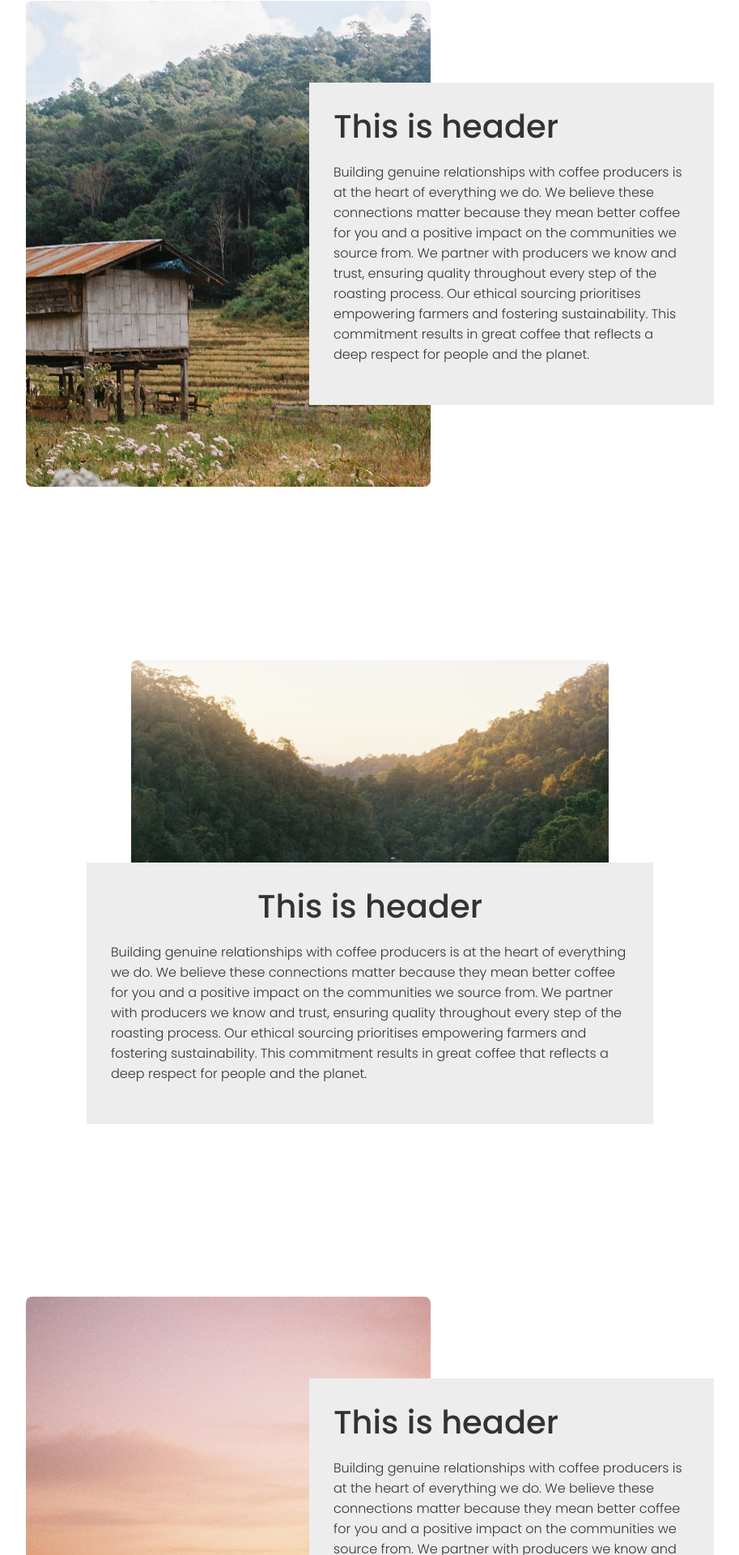
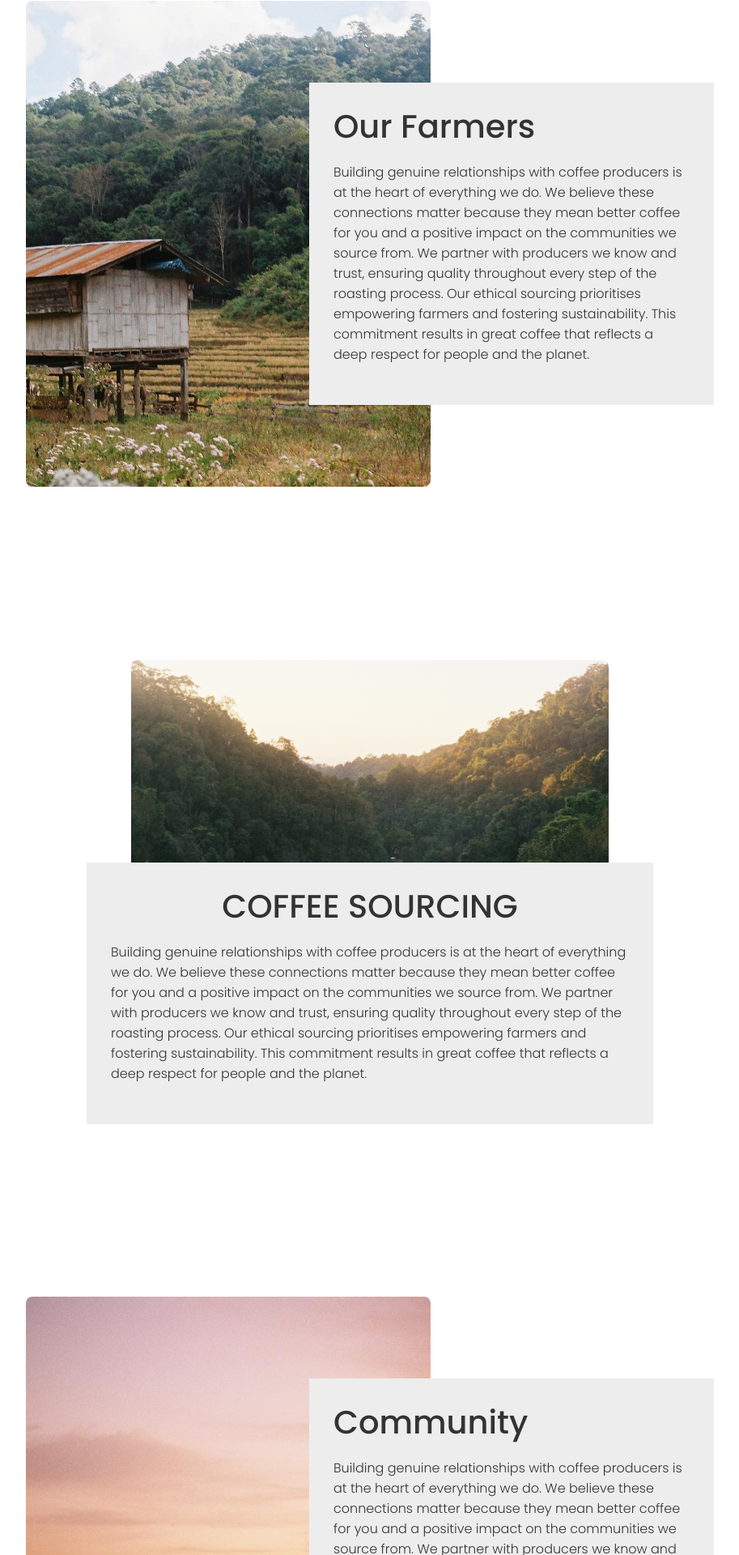
Before and after one commit to pursaaaa/coffee_front, a React (Create React App) app: page /story in a window 1280 px wide. Shown: the part 918-2838 px from the top of the page at 81% size, without its empty margins (183-1096 px from the left). Built offline with nearby package versions, Linux system fonts and the light colour scheme.

Commit message:
change story topic

```diff
--- a/src/pages/Story.js
+++ b/src/pages/Story.js
@@ -44,7 +44,7 @@ function Story() {
         <img src="/story2.JPG" alt="story" className="left" data-aos='fade-right' data-aos-duration='1500'></img>
             <div className="right" data-aos='fade-left' data-aos-duration='1500'>
                 <div className="story-content">
-                    <h1>This is header</h1>
+                    <h1>Our Farmers</h1>
                     <p>Building genuine relationships with coffee producers is at the heart of everything we do. We believe these connections matter because they mean better coffee for you and a positive impact on the communities we source from. We partner with producers we know and trust, ensuring quality throughout every step of the roasting process. Our ethical sourcing prioritises empowering farmers and fostering sustainability. This commitment results in great coffee that reflects a deep respect for people and the planet.</p>
                 </div>
             </div>
@@ -56,7 +56,7 @@ function Story() {
             <img src="/000071.JPEG" alt="story1" className="top-story-img" data-aos='fade-up' data-aos-duration='1500'></img>
             <div className="bottom-story-text" data-aos='fade-up' data-aos-duration='1500'>
                 <div className="story-content">
-                    <h1>This is header</h1>
+                    <h1>COFFEE SOURCING</h1>
                     <p>Building genuine relationships with coffee producers is at the heart of everything we do. We believe these connections matter because they mean better coffee for you and a positive impact on the communities we source from. We partner with producers we know and trust, ensuring quality throughout every step of the roasting process. Our ethical sourcing prioritises empowering farmers and fostering sustainability. This commitment results in great coffee that reflects a deep respect for people and the planet.</p>
                 </div>
             </div>
@@ -69,7 +69,7 @@ function Story() {
             <img src="/story1.JPG" alt="story2" className="left" data-aos='fade-right' data-aos-duration='1500'></img>
             <div className="right" data-aos='fade-left' data-aos-duration='1500'>
                 <div className="story-content">
-                    <h1>This is header</h1>
+                    <h1>Community</h1>
                     <p>Building genuine relationships with coffee producers is at the heart of everything we do. We believe these connections matter because they mean better coffee for you and a positive impact on the communities we source from. We partner with producers we know and trust, ensuring quality throughout every step of the roasting process. Our ethical sourcing prioritises empowering farmers and fostering sustainability. This commitment results in great coffee that reflects a deep respect for people and the planet.</p>
                 </div>
             </div>
```
